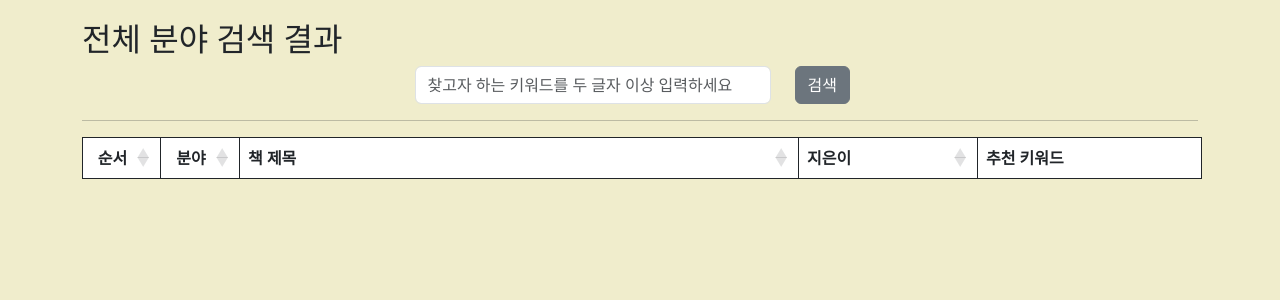
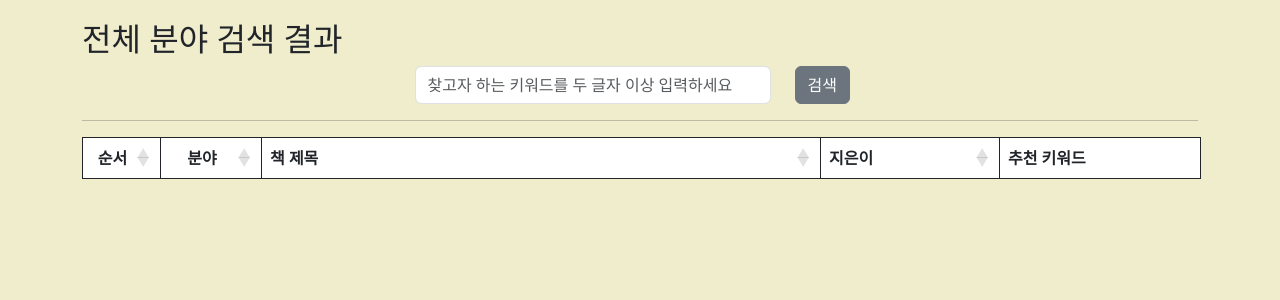
Before and after one commit to koir1100/project_5team_1jo, a Django app: page /webpage/list/ in a window 1280 px wide. Shown: the part 56-356 px from the top of the page. Run offline with Django 5.2, Linux system fonts and the light colour scheme; the visitor is signed in with stand-in values (Sample User, id 1); lists and menus that the app fills with data are empty; some libraries are stand-ins or nearby versions.

Commit message:
fix. 데이터 업데이트

```diff
--- a/project_5team_1jo/webpage/templates/webpage/list.html
+++ b/project_5team_1jo/webpage/templates/webpage/list.html
@@ -29,10 +29,10 @@
 		<thead class="align-middle text-center">
 			<tr>
 				<th scope="col" style="width: 7%;">순서</th>
-				<th scope="col" style="width: 7%;">분야</th>
+				<th scope="col" style="width: 9%;">분야</th>
 				<th scope="col" style="width: 50%;">책 제목</th>
 				<th scope="col" style="width: 16%;">지은이</th>
-				<th scope="col" style="width: 20%;">추천 키워드</th>
+				<th scope="col" style="width: 18%;">추천 키워드</th>
 				<th scope="col" style="display: none;">추천 링크 No</th>
 			</tr>
 	</thead>
```
Also changed, not shown: 1 other file.
